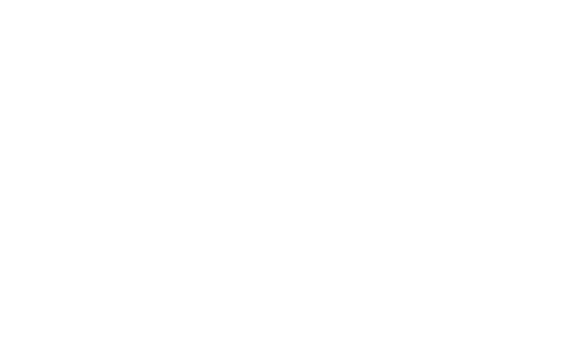
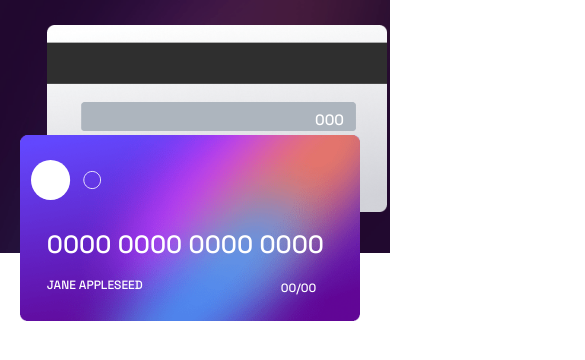
Before and after one commit to Paula-Carlech/interactive-card-details-form-main, a plain HTML site: page index.html in a window 390 px wide. Shown: the top 360 px of the page, 585 px wide, since content can reach past the window. Drawn offline with Linux system fonts and the light colour scheme.

Commit message:
Update card layout (Mobile Version)

```diff
--- a/index.html
+++ b/index.html
@@ -12,10 +12,15 @@
 <body>
     <main>
         <section class="imagem">
-            <!--<img src="images/bg-main-mobile.png" alt="background">
             <img id="card-back" src="images/bg-card-back.png" alt="card back">
-            <img id="card-front" src="images/bg-card-front.png" alt="card front"> -->
+            <p id="CV">000</p>
         </section>
+
+        <img id="card-front" src="images/bg-card-front.png" alt="card front">
+        <img id="logo" src="images/card-logo.svg" alt="card logo">
+        <p id="card-number">0000 0000 0000 0000</p>
+        <p id="name">JANE APPLESEED</p>
+        <p id="date">00/00</p>
 
         <section class="formulario">
 
--- a/style/media_querys.css
+++ b/style/media_querys.css
@@ -1,7 +1,7 @@
 @charset "UTF-8";
 
-/* Medium devices (landscape tablets, 768px and up) */
-@media screen and (min-width: 768px) {
+/* Medium devices (landscape tablets, 769px and up) */
+@media screen and (min-width: 769px) {
 
 }
 
--- a/style/mobile_first.css
+++ b/style/mobile_first.css
@@ -3,7 +3,7 @@
 @import url('https://fonts.googleapis.com/css2?family=Space+Grotesk:wght@500&display=swap');
 
 :root{
-    --Grotesk-font: font-family: 'Space Grotesk', sans-serif;
+    --Grotesk-font: 'Space Grotesk', sans-serif;
 
     --Light_grayish_violet: hsl(270, 3%, 87%);
     --Dark_grayish_violet: hsl(279, 6%, 55%);
@@ -12,18 +12,19 @@
     /*Linear gradient (active input border): hsl(249, 99%, 64%) to hsl(278, 94%, 30%)*/
 }
 
-/* Small devices (portrait tablets and large phones, 600px and up) */
-@media screen and (min-width: 600px) {
 *{
     padding: 0;
     margin: 0;
     font-family: var(--Grotesk-font);
+    font-size: 18px;
+    color: white;
 }
 
 main{
     height: 100vh;
     width: 100vw;
     background-color: white;
+    position: relative;
 }
 
 section{
@@ -34,17 +35,64 @@
 }
 
 .imagem{
-        height: 40vh;
-        margin-top: 0;
+    height: 30vh;
 
     background-image: url(../images/bg-main-mobile.png);
     background-position: center;
     background-repeat: no-repeat;
     background-size: cover;
+    position: relative;
+}
+
+img#card-back{
+    max-width: 340px;
+    position: absolute;
+    top: 10%;
+    left: 12%;
+}
+
+p#CV{
+    position: relative;
+    top: 110px;
+    left: 315px;
+    font-size: 15px;
+}
+
+img#card-front{
+    max-width: 340px;
+    position: absolute;
+    top: 16%;
+    left: 5%;
+}
+
+img#logo{
+    position: absolute;
+    max-width: 70px;
+    top: 19%;
+    left: 8%;
+}
+
+p#card-number{
+    position: relative;
+    font-size: 25px;
+    top: -3%;
+    left: 12%;
+}
+
+p#name{
+    position: relative;
+    top: -1%;
+    left: 12%;
+    font-size: 12px;
+}
+
+p#date{
+    position: relative;
+    top: -2.5%;
+    left: 72%;
+    font-size: 12px;
 }
 
 .formulario{
     margin-bottom: 0;
-        height: 60vh;
 }
-}
```
Lines whose indentation alone changed are shown as unchanged.
